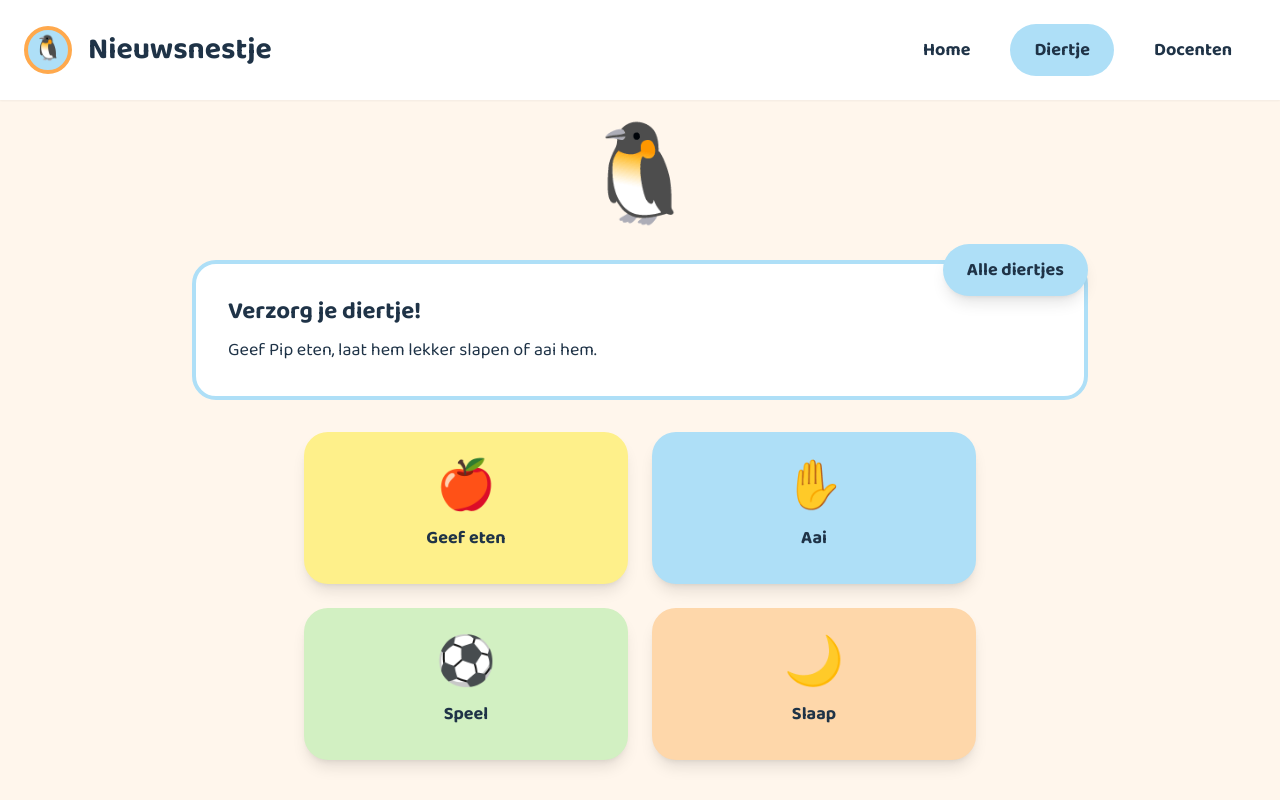
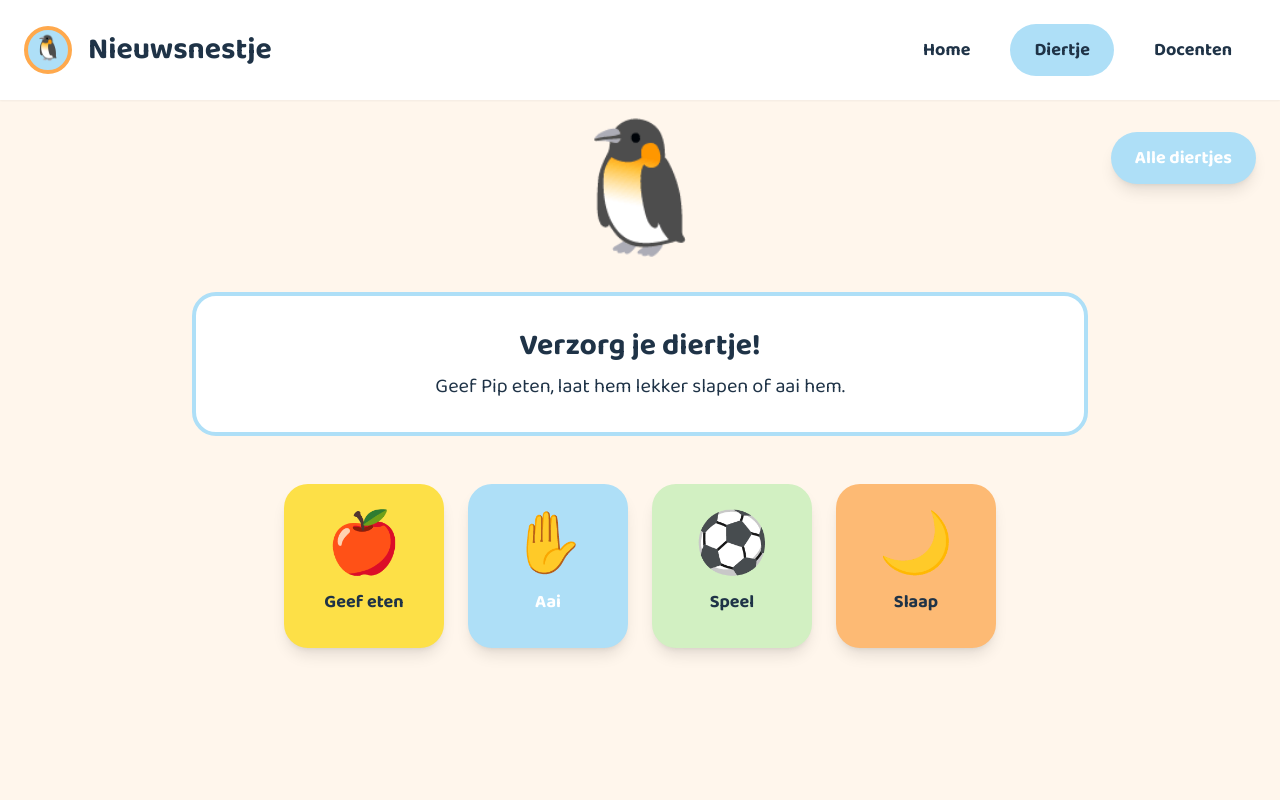
Before and after one commit to Julia246Z/Nieuwsnestje-2, a React (Vite) app: page /diertje in a window 1280 px wide. Built offline with nearby package versions, Linux system fonts and the light colour scheme.

Commit message:
Implement interactive animal care page
Implement the animal care page with Pip, care actions, and interactive feedback, matching the Nieuwsnestje style.

```diff
--- a/src/pages/AnimalCare.tsx
+++ b/src/pages/AnimalCare.tsx
@@ -13,7 +13,63 @@ const AnimalCare = () => {
     setTimeout(() => {
       setShowAnimation(false);
       setSelectedAction("");
-    }, 2000);
+    }, 3000);
+  };
+
+  const renderPipWithAction = () => {
+    if (!showAnimation) {
+      // Normal Pip - happy and sitting
+      return (
+        <div className="text-center relative">
+          <div className="text-9xl">🐧</div>
+        </div>
+      );
+    }
+
+    switch (selectedAction) {
+      case 'feed':
+        return (
+          <div className="text-center relative">
+            <div className="text-9xl">🐧</div>
+            <div className="absolute -top-4 -right-4 text-4xl animate-bounce">
+              🍎
+            </div>
+          </div>
+        );
+      case 'pet':
+        return (
+          <div className="text-center relative">
+            <div className="text-9xl">🐧</div>
+            <div className="absolute -top-8 left-1/2 transform -translate-x-1/2 text-4xl animate-bounce">
+              ✋
+            </div>
+          </div>
+        );
+      case 'play':
+        return (
+          <div className="text-center relative">
+            <div className="text-9xl animate-bounce">🐧</div>
+            <div className="absolute -bottom-4 -right-4 text-4xl animate-bounce">
+              ⚽
+            </div>
+          </div>
+        );
+      case 'sleep':
+        return (
+          <div className="text-center relative">
+            <div className="text-9xl">🐧</div>
+            <div className="absolute -top-8 -right-2 text-3xl animate-pulse">
+              💤
+            </div>
+          </div>
+        );
+      default:
+        return (
+          <div className="text-center">
+            <div className="text-9xl">🐧</div>
+          </div>
+        );
+    }
   };
 
   return (
@@ -21,75 +77,68 @@ const AnimalCare = () => {
       <Navigation />
 
       <div className="container mx-auto px-6 py-8">
-        {/* Pip in het centrum met aai animatie */}
+        {/* Pip in het centrum */}
         <div className="flex justify-center items-center mb-8 relative">
           <div className="relative">
-            <div className="text-center">
-              <span className="text-8xl">🐧</span>
-            </div>
+            {renderPipWithAction()}
+          </div>
 
-            {/* Hand voor aaien */}
-            {showAnimation && selectedAction === 'pet' && (
-              <div className="absolute -top-8 left-1/2 transform -translate-x-1/2 text-4xl animate-bounce">
-                <span style={{ color: '#D2B48C' }}>✋</span>
-              </div>
-            )}
-          </div>
-        </div>
-
-        {/* Alle diertjes knop rechtsboven het tekstblok */}
-        <div className="max-w-4xl mx-auto mb-8 relative">
+          {/* Alle diertjes knop rechtsboven */}
           <Link
             to="/collection"
-            className="absolute -top-4 right-0 bg-nieuwsnestje-blue text-foreground font-bold text-lg px-6 py-3 rounded-full shadow-lg hover:shadow-xl transition-all duration-300 hover:scale-105 z-10"
+            className="absolute top-0 right-0 bg-nieuwsnestje-blue text-white font-bold text-lg px-6 py-3 rounded-full shadow-lg hover:shadow-xl transition-all duration-300 hover:scale-105"
           >
             Alle diertjes
           </Link>
+        </div>
 
-          {/* Verzorg bericht in speech bubble stijl */}
-          <div className="bg-white border-4 border-nieuwsnestje-blue rounded-3xl p-8 text-left">
-            <h2 className="text-2xl font-bold text-foreground mb-2">Verzorg je diertje!</h2>
-            <p className="text-lg text-foreground">
+        {/* Verzorg bericht in speech bubble stijl */}
+        <div className="max-w-4xl mx-auto mb-12">
+          <div className="bg-white border-4 border-nieuwsnestje-blue rounded-3xl p-8 text-center">
+            <h2 className="text-3xl font-bold text-foreground mb-2">
+              Verzorg je diertje!
+            </h2>
+            <p className="text-xl text-foreground">
               Geef Pip eten, laat hem lekker slapen of aai hem.
             </p>
           </div>
         </div>
 
-        {/* Actie knoppen in 2x2 grid */}
-        <div className="grid grid-cols-2 gap-6 max-w-2xl mx-auto">
+        {/* Actie knoppen in horizontale rij */}
+        <div className="flex justify-center gap-6 max-w-5xl mx-auto">
           <button
             onClick={() => handleActionClick('feed')}
-            className="bg-yellow-200 hover:bg-yellow-300 rounded-3xl p-8 text-center font-bold text-xl transition-all duration-300 hover:scale-110 cursor-pointer shadow-lg flex flex-col items-center justify-center"
+            className="bg-yellow-300 hover:bg-yellow-400 rounded-3xl p-8 text-center font-bold text-xl transition-all duration-300 hover:scale-110 cursor-pointer shadow-lg flex flex-col items-center justify-center min-w-[160px] min-h-[160px]"
             disabled={showAnimation}
           >
-            <div className="text-5xl mb-3">🍎</div>
+            <div className="text-6xl mb-3">🍎</div>
             <div className="text-lg font-bold text-foreground">Geef eten</div>
           </button>
 
           <button
             onClick={() => handleActionClick('pet')}
-            className="bg-nieuwsnestje-blue hover:bg-blue-300 rounded-3xl p-8 text-center font-bold text-xl transition-all duration-300 hover:scale-110 cursor-pointer shadow-lg flex flex-col items-center justify-center"
+            className="bg-nieuwsnestje-blue hover:bg-blue-300 rounded-3xl p-8 text-center font-bold text-xl transition-all duration-300 hover:scale-110 cursor-pointer shadow-lg flex flex-col items-center justify-center min-w-[160px] min-h-[160px]"
             disabled={showAnimation}
           >
-            <div className="text-5xl mb-3">✋</div>
-            <div className="text-lg font-bold text-foreground">Aai</div>
+            <div className="text-6xl mb-3">✋</div>
+            <div className="text-lg font-bold text-white">Aai</div>
           </button>
 
           <button
             onClick={() => handleActionClick('play')}
-            className="bg-nieuwsnestje-mint hover:bg-green-300 rounded-3xl p-8 text-center font-bold text-xl transition-all duration-300 hover:scale-110 cursor-pointer shadow-lg flex flex-col items-center justify-center"
+            className="bg-nieuwsnestje-mint hover:bg-green-300 rounded-3xl p-8 text-center font-bold text-xl transition-all duration-300 hover:scale-110 cursor-pointer shadow-lg flex flex-col items-center justify-center min-w-[160px] min-h-[160px]"
             disabled={showAnimation}
           >
-            <div className="text-5xl mb-3">⚽</div>
+            <div className="text-6xl mb-3">⚽</div>
             <div className="text-lg font-bold text-foreground">Speel</div>
           </button>
 
           <button
             onClick={() => handleActionClick('sleep')}
-            className="bg-orange-200 hover:bg-orange-300 rounded-3xl p-8 text-center font-bold text-xl transition-all duration-300 hover:scale-110 cursor-pointer shadow-lg flex flex-col items-center justify-center"
+            className="bg-orange-300 hover:bg-orange-400 rounded-3xl p-8 text-center font-bold text-xl transition-all duration-300 hover:scale-110 cursor-pointer shadow-lg flex flex-col items-center justify-center min-w-[160px] min-h-[160px]"
             disabled={showAnimation}
           >
-            <div className="text-5xl mb-3">🌙</div>
+            <div className="text-6xl mb-3">🌙</div>
             <div className="text-lg font-bold text-foreground">Slaap</div>
           </button>
         </div>
```
